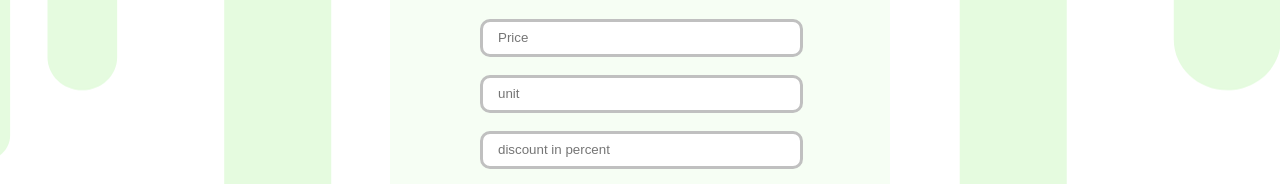
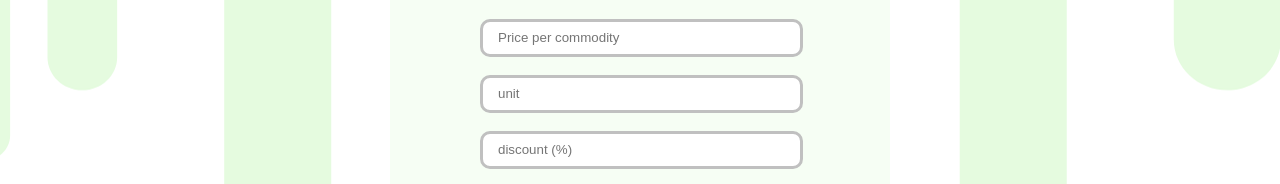
Before and after one commit to hebraheem/first_web_app_discountApp, a plain HTML site: page index.html in a window 1280 px wide. Shown: the part 221-405 px from the top of the page. Drawn offline with Linux system fonts and the light colour scheme.

Commit message:
added few changes to place holder

```diff
--- a/index.html
+++ b/index.html
@@ -12,9 +12,9 @@
     <div class="main">
         <h1>DISCOUNT APP</h1>
         <p></p>
-        <input class="input" id="price" type="number" placeholder="Price"> <br> <br>
+        <input class="input" id="price" type="number" placeholder="Price per commodity"> <br> <br>
         <input class="input" id="unit" type="number" placeholder="unit"> <br><br>
-        <input class="input" id="discount" type="number" placeholder="discount in percent"> <br><br>
+        <input class="input" id="discount" type="number" placeholder="discount (%)"> <br><br>
         <button id="button" onclick="discountApp">calculate</button>
         <h3>pls pay sum of: #<span id="result"></span></h3>
         <footer class="foota">
```
